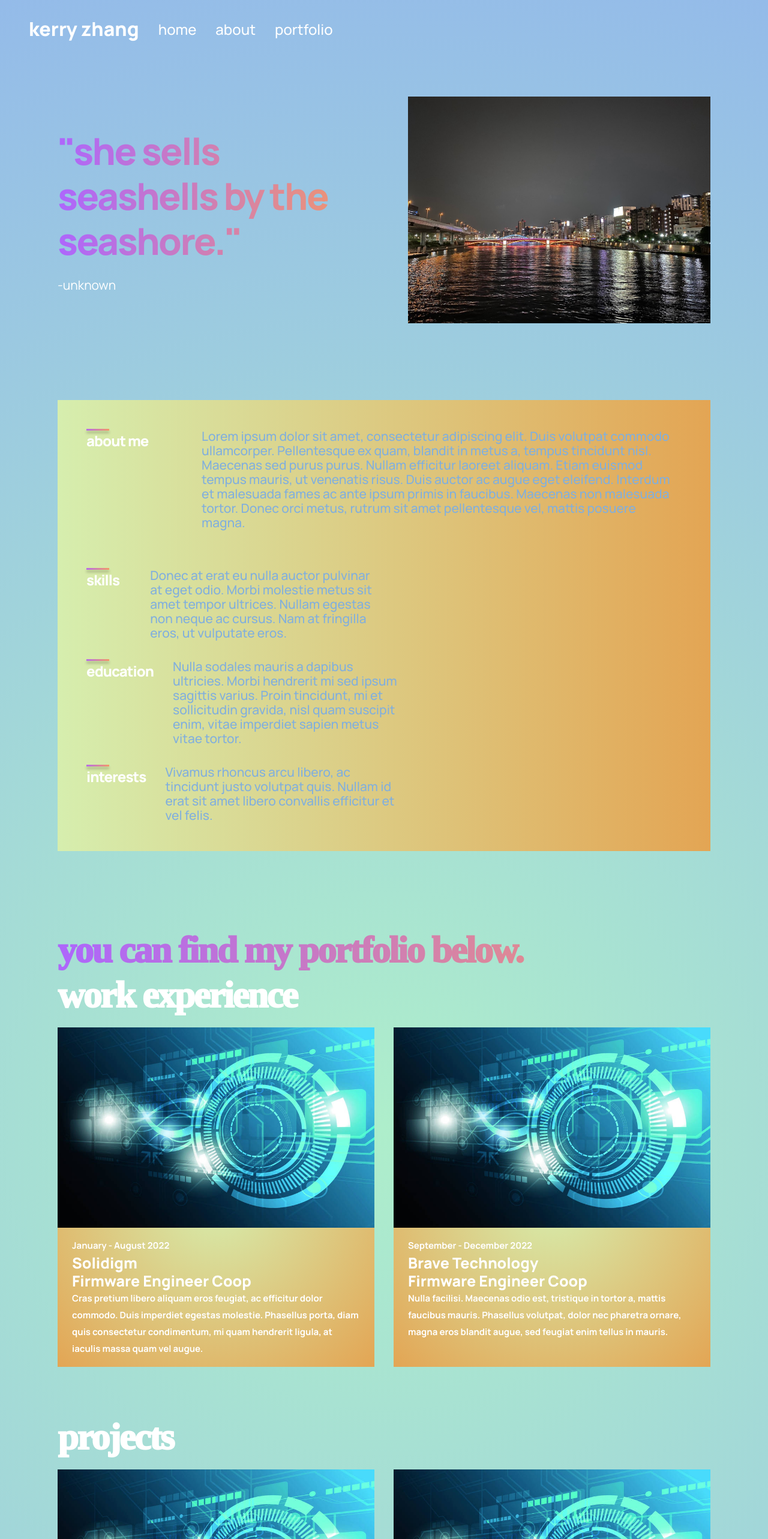
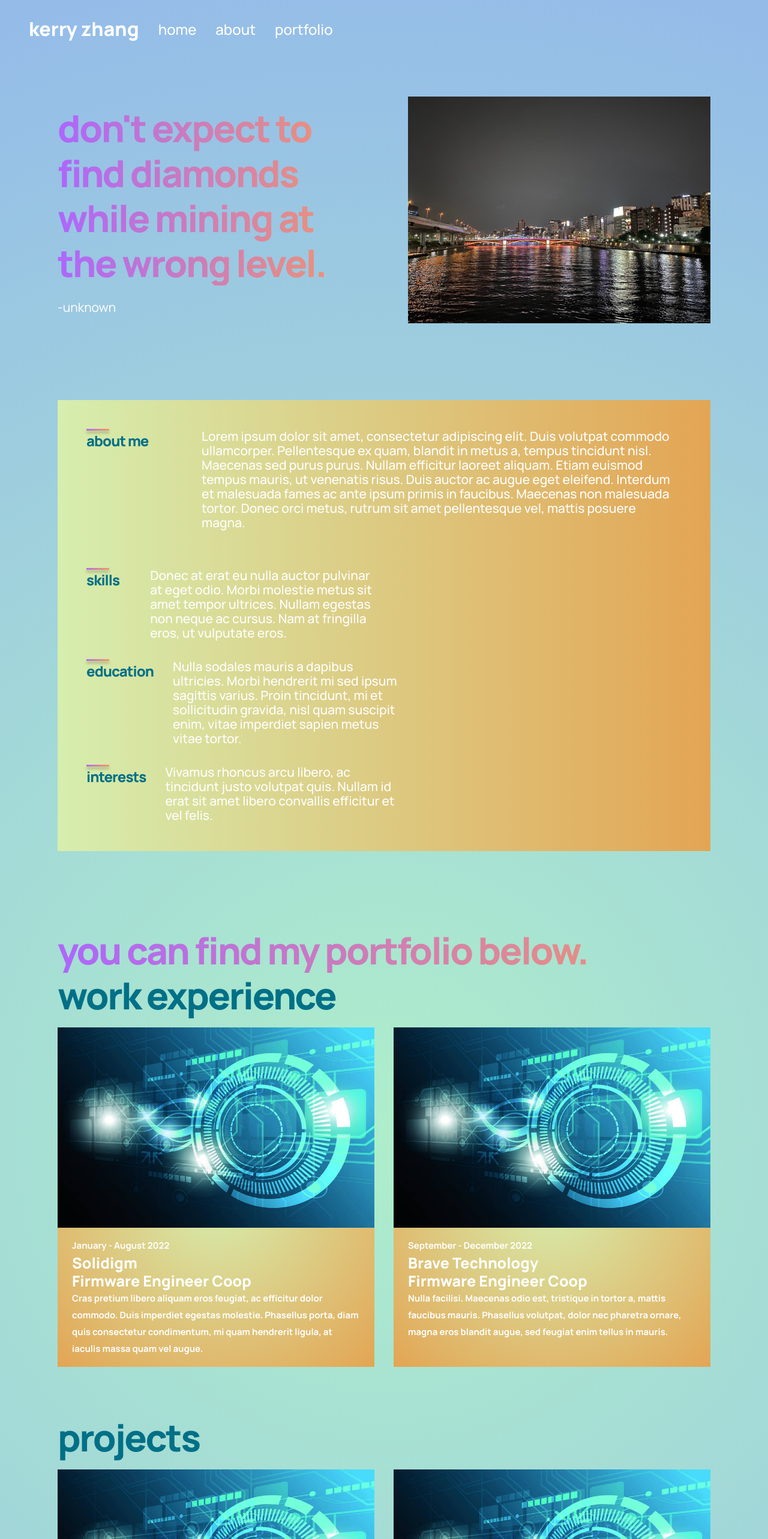
Before and after one commit to kerryz12/kerryz12.github.io, a React (Vite) app: page / in a window 1280 px wide. Shown: the top 2566 px of the page at 60% size. Built offline with nearby package versions, Linux system fonts and the light colour scheme.

Commit message:
cleaned up styling

```diff
--- a/package.json
+++ b/package.json
@@ -12,7 +12,8 @@
   "dependencies": {
     "react": "^18.2.0",
     "react-dom": "^18.2.0",
-    "react-social-icons": "^6.16.0"
+    "react-social-icons": "^6.16.0",
+    "react-type-animation": "^3.2.0"
   },
   "devDependencies": {
     "@types/react": "^18.2.66",
--- a/src/components/about/about.css
+++ b/src/components/about/about.css
@@ -3,8 +3,6 @@
     flex-direction: column;
 
     padding: 2rem;
-    background: var(--color-footer);
-
     /*background: linear-gradient(90deg, rgba(7,0,120,1) 0%, rgba(9,9,121,1) 35%, rgba(0,112,135,1) 100%);*/
     background: linear-gradient(90deg, rgba(214,238,174,1) 0%, rgba(227,165,84,1) 100%);
 }
--- a/src/components/feature/feature.css
+++ b/src/components/feature/feature.css
@@ -20,7 +20,8 @@
     line-height: 25px;
 
     letter-spacing: -0.04em;
-    color: #FFFFFF
+    /*color: #FFFFFF*/
+    color: var(--color-text);
 }
 
 .features-container__feature-title div {
@@ -43,5 +44,6 @@
     font-weight: 500;
     font-size: 21px;
     line-height: 24px;
-    color: var(--color-text);
+    /*color: var(--color-text);*/
+    color: #FFFFFF;
 }
--- a/src/components/header/Header.tsx
+++ b/src/components/header/Header.tsx
@@ -1,14 +1,23 @@
 import "./header.css"
 import home from '../../assets/home-image.jpg'
+import { TypeAnimation } from 'react-type-animation';
 
 function Header() {
     return (
         <div className="header section__padding" id="home">
             <div className="header-content">
                 <h1 className="gradient__text">
-                    "she sells seashells by the seashore."
+                    <TypeAnimation
+                        sequence={["don't expect to find diamonds while mining at the wrong level."]}
+                        cursor={true}
+                    />
                 </h1>
-                <p>-unknown</p>
+                <p>
+                    <TypeAnimation
+                        sequence={[5000, "-unknown"]}
+                        cursor={false}
+                    />
+                </p>
             </div>
 
             <div className="header-image">
--- a/src/components/portfolio/portfolio.css
+++ b/src/components/portfolio/portfolio.css
@@ -20,21 +20,21 @@
 }
 
 .portfolio-heading-1 h1 {
-    font: var(--font-family);
-    font-weight: 1000;
+    font-family: var(--font-family);
+    font-weight: 800;
     font-size: 62px;
     line-height: 75px;
     letter-spacing: -0.04em;
-    color: #FFFFFF;
+    color: var(--color-text);
 }
 
 .portfolio-heading-2 h1 {
-    font: var(--font-family);
-    font-weight: 1000;
+    font-family: var(--font-family);
+    font-weight: 800;
     font-size: 62px;
     line-height: 75px;
     letter-spacing: -0.04em;
-    color: #FFFFFF;
+    color: var(--color-text);
 }
 
 .portfolio-container-1 {
--- a/src/index.css
+++ b/src/index.css
@@ -9,6 +9,7 @@
   --color-bg: #040C18;
   --color-footer : #031B34;
   --color-blog: #042c54;
-  --color-text: #81AFDD;
+  /*--color-text: #81AFDD;*/
+  --color-text: #007087;
   --color-subtext: #FF8A71;
 }
```
Also changed, not shown: 1 other file (tests, documents, lock files or other folders).
